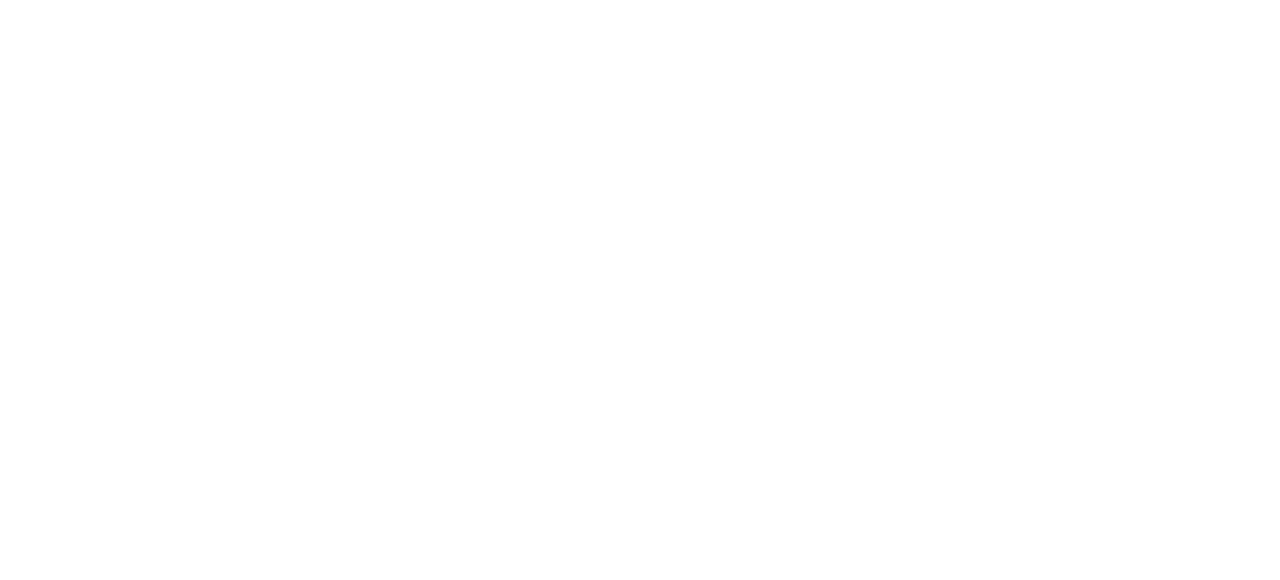
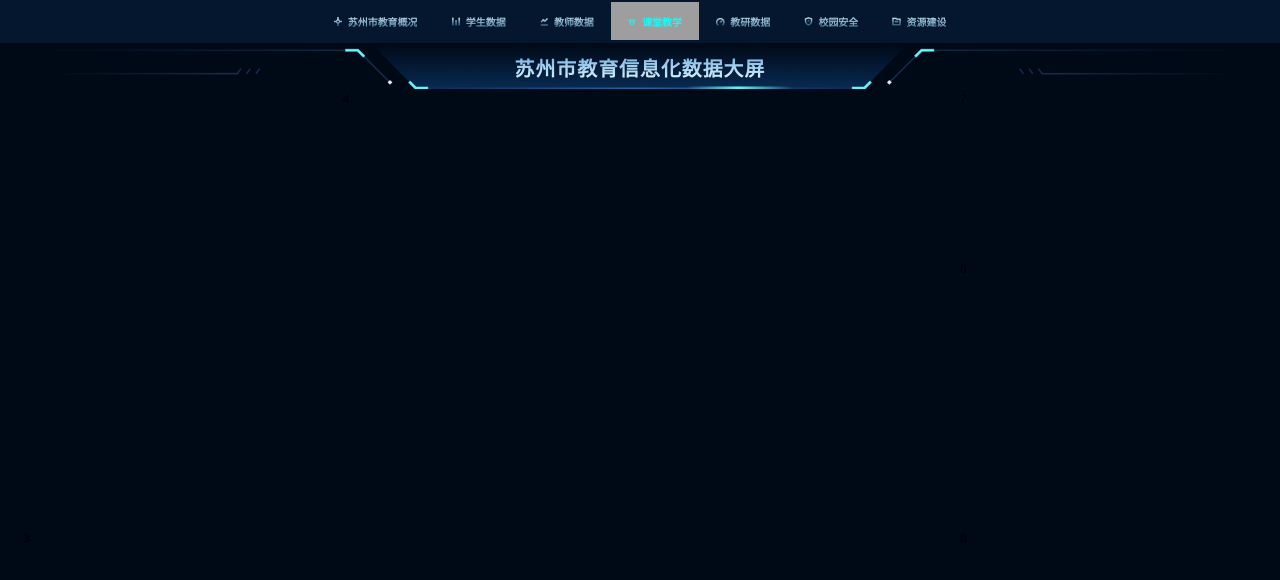
Before and after one commit to xinhongLe/smartschoolscreenNew, a Vue app: page /home/classTeach in a window 1280 px wide. Shown: the top 580 px of the page. Built offline with nearby package versions, Linux system fonts and the light colour scheme; grey boxes are pictures that could not be loaded.

Commit message:
7个大屏页面创建及tab切换

```diff
--- a/src/router/index.js
+++ b/src/router/index.js
@@ -17,8 +17,44 @@
         children: [
             {
                 path: "educationOverview",
-                name: "EducationOverview",
+                name: "educationOverview",
                 component: () => import("@/views/Home/EducationOverview")
+            },
+
+            {
+                path: "studentData",
+                name: "studentData",
+                component: () => import("@/views/Home/StudentData")
+            },
+
+            {
+                path: "teacherData",
+                name: "teacherData",
+                component: () => import("@/views/Home/TeacherData")
+            },
+
+            {
+                path: "classTeach",
+                name: "classTeach",
+                component: () => import("@/views/Home/ClassTeach")
+            },
+
+            {
+                path: "teachingData",
+                name: "teachingData",
+                component: () => import("@/views/Home/TeachingData")
+            },
+
+            {
+                path: "school",
+                name: "school",
+                component: () => import("@/views/Home/School")
+            },
+
+            {
+                path: "resources",
+                name: "resources",
+                component: () => import("@/views/Home/Resources")
             }
         ]
     }
--- /dev/null
+++ b/src/views/Home/ClassTeach/index.vue
@@ -0,0 +1,49 @@
+<template>
+    <div class="content">
+        <div class="h-line"></div>
+        <Flex :flex="1" column>
+            <Flex :flex="3"> </Flex>
+            <div class="v-line"></div>
+            <Flex :flex="5"> </Flex>
+            <div class="v-line"></div>
+            <Flex :flex="5"> 3 </Flex>
+            <div class="v-line"></div>
+        </Flex>
+        <div class="h-line"></div>
+        <Flex :flex="2" column>
+            <Flex :flex="1"> 4 </Flex>
+        </Flex>
+        <div class="h-line"></div>
+        <Flex :flex="1" column>
+            <Flex :flex="3"> 7 </Flex>
+            <div class="v-line"></div>
+            <Flex :flex="5"> 8 </Flex>
+            <div class="v-line"></div>
+            <Flex :flex="5"> 8 </Flex>
+            <div class="v-line"></div>
+        </Flex>
+        <div class="h-line"></div>
+    </div>
+</template>
+
+<script>
+import Flex from "@/components/flex";
+export default {
+    components: {
+        Flex
+    }
+};
+</script>
+
+<style scoped>
+.content {
+    flex: 1;
+    display: flex;
+}
+.v-line {
+    height: 0.4rem;
+}
+.h-line {
+    width: 0.4rem;
+}
+</style>
--- a/src/views/Home/Header/index.vue
+++ b/src/views/Home/Header/index.vue
@@ -4,12 +4,12 @@
             <div class="tab-box">
                 <div
                     class="tab-item"
-                    :class="selected == index && 'active'"
+                    :class="$route.name == item.name && 'active'"
                     v-for="(item, index) in tabList"
                     :key="index"
-                    @click="tabSwitch(index)"
+                    @click="tabSwitch(item)"
                 >
-                    <img :src="selected == index ? item.selected : item.url" />
+                    <img :src="$route.name == item.name ? item.selected : item.url" />
                     <div class="tab-title">{{ item.title }}</div>
                 </div>
             </div>
@@ -27,39 +27,45 @@
     },
     data() {
         return {
-            selected: 0,
             tabList: [
                 {
+                    name: "educationOverview",
                     title: "苏州市教育概况",
                     url: require("./imgs/icon_suzhoushi_default@2x.png"),
                     selected: require("./imgs/icon_suzhoushi_selected@2x.png")
                 },
                 {
+                    name: "studentData",
                     title: "学生数据",
                     url: require("./imgs/icon_xuesheng_default@2x.png"),
                     selected: require("./imgs/icon_xuesheng_selected@2x.png")
                 },
                 {
+                    name: "teacherData",
                     title: "教师数据",
                     url: require("./imgs/icon_laoshi_default@2x.png"),
                     selected: require("./imgs/icon_laoshi_selected@2x.png")
                 },
                 {
+                    name: "classTeach",
                     title: "课堂教学",
                     url: require("./imgs/icon_ketang_default@2x.png"),
                     selected: require("./imgs/icon_ketang_selected@2x.png")
                 },
                 {
+                    name: "teachingData",
                     title: "教研数据",
                     url: require("./imgs/icon_jiaoyan_default@2x.png"),
                     selected: require("./imgs/icon_jiaoyan_selected@2x.png")
                 },
                 {
+                    name: "school",
                     title: "校园安全",
                     url: require("./imgs/icon_xiaoyuan_default@2x.png"),
                     selected: require("./imgs/icon_xiaoyuan_selected@2x.png")
                 },
                 {
+                    name: "resources",
                     title: "资源建设",
                     url: require("./imgs/icon_ziyuani_default@2x.png"),
                     selected: require("./imgs/icon_ziyuani_selected@2x.png")
@@ -68,9 +74,8 @@
         };
     },
     methods: {
-        tabSwitch(i) {
-            this.selected = i;
-            this.$emit("change", i);
+        tabSwitch(item) {
+            this.$router.push(item.name);
         }
     }
 };
--- a/src/views/Home/Header/title.vue
+++ b/src/views/Home/Header/title.vue
@@ -26,6 +26,10 @@
                 animationData: animationData
             });
         });
+    },
+
+    beforeDestroy() {
+        this.animation.destroy();
     }
 };
 </script>
--- /dev/null
+++ b/src/views/Home/Resources/index.vue
@@ -0,0 +1,49 @@
+<template>
+    <div class="content">
+        <div class="h-line"></div>
+        <Flex :flex="1" column>
+            <Flex :flex="3"> </Flex>
+            <div class="v-line"></div>
+            <Flex :flex="5"> </Flex>
+            <div class="v-line"></div>
+            <Flex :flex="5"> 3 </Flex>
+            <div class="v-line"></div>
+        </Flex>
+        <div class="h-line"></div>
+        <Flex :flex="2" column>
+            <Flex :flex="1"> 4 </Flex>
+        </Flex>
+        <div class="h-line"></div>
+        <Flex :flex="1" column>
+            <Flex :flex="3"> 7 </Flex>
+            <div class="v-line"></div>
+            <Flex :flex="5"> 8 </Flex>
+            <div class="v-line"></div>
+            <Flex :flex="5"> 8 </Flex>
+            <div class="v-line"></div>
+        </Flex>
+        <div class="h-line"></div>
+    </div>
+</template>
+
+<script>
+import Flex from "@/components/flex";
+export default {
+    components: {
+        Flex
+    }
+};
+</script>
+
+<style scoped>
+.content {
+    flex: 1;
+    display: flex;
+}
+.v-line {
+    height: 0.4rem;
+}
+.h-line {
+    width: 0.4rem;
+}
+</style>
--- /dev/null
+++ b/src/views/Home/School/index.vue
@@ -0,0 +1,49 @@
+<template>
+    <div class="content">
+        <div class="h-line"></div>
+        <Flex :flex="1" column>
+            <Flex :flex="3"> </Flex>
+            <div class="v-line"></div>
+            <Flex :flex="5"> </Flex>
+            <div class="v-line"></div>
+            <Flex :flex="5"> 3 </Flex>
+            <div class="v-line"></div>
+        </Flex>
+        <div class="h-line"></div>
+        <Flex :flex="2" column>
+            <Flex :flex="1"> 4 </Flex>
+        </Flex>
+        <div class="h-line"></div>
+        <Flex :flex="1" column>
+            <Flex :flex="3"> 7 </Flex>
+            <div class="v-line"></div>
+            <Flex :flex="5"> 8 </Flex>
+            <div class="v-line"></div>
+            <Flex :flex="5"> 8 </Flex>
+            <div class="v-line"></div>
+        </Flex>
+        <div class="h-line"></div>
+    </div>
+</template>
+
+<script>
+import Flex from "@/components/flex";
+export default {
+    components: {
+        Flex
+    }
+};
+</script>
+
+<style scoped>
+.content {
+    flex: 1;
+    display: flex;
+}
+.v-line {
+    height: 0.4rem;
+}
+.h-line {
+    width: 0.4rem;
+}
+</style>
--- /dev/null
+++ b/src/views/Home/StudentData/index.vue
@@ -0,0 +1,49 @@
+<template>
+    <div class="content">
+        <div class="h-line"></div>
+        <Flex :flex="1" column>
+            <Flex :flex="3"> </Flex>
+            <div class="v-line"></div>
+            <Flex :flex="5"> </Flex>
+            <div class="v-line"></div>
+            <Flex :flex="5"> 3 </Flex>
+            <div class="v-line"></div>
+        </Flex>
+        <div class="h-line"></div>
+        <Flex :flex="2" column>
+            <Flex :flex="1"> 4 </Flex>
+        </Flex>
+        <div class="h-line"></div>
+        <Flex :flex="1" column>
+            <Flex :flex="3"> 7 </Flex>
+            <div class="v-line"></div>
+            <Flex :flex="5"> 8 </Flex>
+            <div class="v-line"></div>
+            <Flex :flex="5"> 8 </Flex>
+            <div class="v-line"></div>
+        </Flex>
+        <div class="h-line"></div>
+    </div>
+</template>
+
+<script>
+import Flex from "@/components/flex";
+export default {
+    components: {
+        Flex
+    }
+};
+</script>
+
+<style scoped>
+.content {
+    flex: 1;
+    display: flex;
+}
+.v-line {
+    height: 0.4rem;
+}
+.h-line {
+    width: 0.4rem;
+}
+</style>
--- /dev/null
+++ b/src/views/Home/TeacherData/index.vue
@@ -0,0 +1,49 @@
+<template>
+    <div class="content">
+        <div class="h-line"></div>
+        <Flex :flex="1" column>
+            <Flex :flex="3"> </Flex>
+            <div class="v-line"></div>
+            <Flex :flex="5"> </Flex>
+            <div class="v-line"></div>
+            <Flex :flex="5"> 3 </Flex>
+            <div class="v-line"></div>
+        </Flex>
+        <div class="h-line"></div>
+        <Flex :flex="2" column>
+            <Flex :flex="1"> 4 </Flex>
+        </Flex>
+        <div class="h-line"></div>
+        <Flex :flex="1" column>
+            <Flex :flex="3"> 7 </Flex>
+            <div class="v-line"></div>
+            <Flex :flex="5"> 8 </Flex>
+            <div class="v-line"></div>
+            <Flex :flex="5"> 8 </Flex>
+            <div class="v-line"></div>
+        </Flex>
+        <div class="h-line"></div>
+    </div>
+</template>
+
+<script>
+import Flex from "@/components/flex";
+export default {
+    components: {
+        Flex
+    }
+};
+</script>
+
+<style scoped>
+.content {
+    flex: 1;
+    display: flex;
+}
+.v-line {
+    height: 0.4rem;
+}
+.h-line {
+    width: 0.4rem;
+}
+</style>
--- /dev/null
+++ b/src/views/Home/TeachingData/index.vue
@@ -0,0 +1,49 @@
+<template>
+    <div class="content">
+        <div class="h-line"></div>
+        <Flex :flex="1" column>
+            <Flex :flex="3"> </Flex>
+            <div class="v-line"></div>
+            <Flex :flex="5"> </Flex>
+            <div class="v-line"></div>
+            <Flex :flex="5"> 3 </Flex>
+            <div class="v-line"></div>
+        </Flex>
+        <div class="h-line"></div>
+        <Flex :flex="2" column>
+            <Flex :flex="1"> 4 </Flex>
+        </Flex>
+        <div class="h-line"></div>
+        <Flex :flex="1" column>
+            <Flex :flex="3"> 7 </Flex>
+            <div class="v-line"></div>
+            <Flex :flex="5"> 8 </Flex>
+            <div class="v-line"></div>
+            <Flex :flex="5"> 8 </Flex>
+            <div class="v-line"></div>
+        </Flex>
+        <div class="h-line"></div>
+    </div>
+</template>
+
+<script>
+import Flex from "@/components/flex";
+export default {
+    components: {
+        Flex
+    }
+};
+</script>
+
+<style scoped>
+.content {
+    flex: 1;
+    display: flex;
+}
+.v-line {
+    height: 0.4rem;
+}
+.h-line {
+    width: 0.4rem;
+}
+</style>
```
